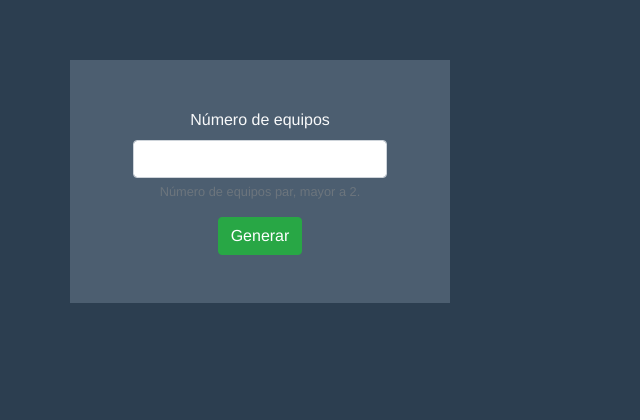
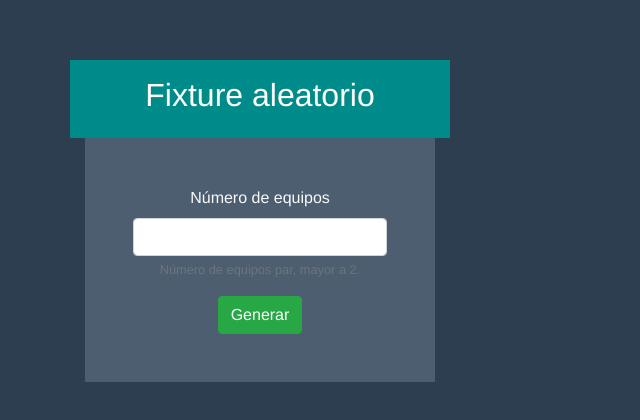
Before and after one commit to vndrd/fixturev, a Vue app: page / in a window 1280 px wide. Shown: the top 420 px of the page, without its empty margins (0-640 px from the left). Built offline with nearby package versions, Linux system fonts and the light colour scheme.

Commit message:
estructura final

```diff
--- a/src/components/Table.vue
+++ b/src/components/Table.vue
@@ -5,9 +5,7 @@ export default {
         return {
             generarClicked: false,
             numEquipos: '',
-            allTeams : [
-
-            ],
+            allTeams: [],
             matches: [],
             nombre: '',
             observado: 0,
@@ -99,12 +97,15 @@ export default {
     }
 }
 </script>
-
 <template>
 <div>
     <b-container class="mb-3" >
         <b-row>
-            <b-col md="4" class="formulario mb-3" >
+            <b-col md="4" class="mb-3" >
+                <div class="formulario mb-3">
+                    <div class="header-title p-3">
+                        <h2>Fixture aleatorio</h2>
+                    </div>
                     <div  class="p-5">
                         <label for="text-password" class="text-light">Número de equipos</label>
                         <b-input type="text" v-model="numEquipos" :disabled="generarClicked" class="text-center"></b-input>
@@ -114,21 +115,21 @@ export default {
                         <b-button variant="success" @click="generar" class="mt-3" :disabled="generarClicked">
                             Generar</b-button>
                     </div>
-                <b-list-group v-if="generarClicked">
-                    <b-list-group-item variant="info" >Clubes</b-list-group-item>
+                </div>
+                <b-card no-body header="Equipos" v-if="generarClicked" bg-variant="secondary" text-variant="light">
                     <b-list-group-item v-for="(team,i) in allTeams" :key="i"
                         @dblclick="team.edit=true"
                         @blur="team.edit=false; $emit('update')"
-                        @keyup.enter="team.edit=false; $emit('update')"
-                        >
+                    @keyup.enter="team.edit=false; $emit('update')">
+                        <b-badge  variant="warning" class="float-left counter">    {{i+1}}</b-badge>
                         <p v-if="team.edit==false">
-                            {{`${i+1}. ${team.name=='' ?'Equipo '+(i+1): team.name }`}}
+                            {{` ${team.name=='' ?'Equipo '+(i+1): team.name }`}}
                         </p>
                         <input type="text" v-if="team.edit==true" v-model="team.name">
                     </b-list-group-item>
                     <b-list-group-item variant="secondary">
                     </b-list-group-item>
-                </b-list-group>
+                </b-card>
             </b-col>
         <!-- <select v-model="observado">
             <option v-for="club in allTeams" :key="club.id" :value="club.id">{{club.id}}</option>
@@ -171,6 +172,26 @@ export default {
     background: rgba($color: #4c5e70, $alpha: 1);
 }
 .list-group-item {
-    background-color: rgba($color: #ffffff, $alpha: .5  );
+    background-color: rgba($color: #aaa, $alpha: 1  );
+}
+.counter {
+    width: 2rem;
+    display: inline-block;
+    vertical-align: middle;
+    line-height: normal;
+    height: 2rem;
+    font-size: 1.2rem;
+    color: white;
+}
+.header-title{
+    position:relative;
+    width: calc(100% + 30px);
+    transform: translateX(-15px);
+    background-color: darkcyan;
+    h2{
+        font-weight: 100;
+        width: 100%;
+        color: white;
+    }
 }
 </style>
```
Lines whose indentation alone changed are shown as unchanged.
